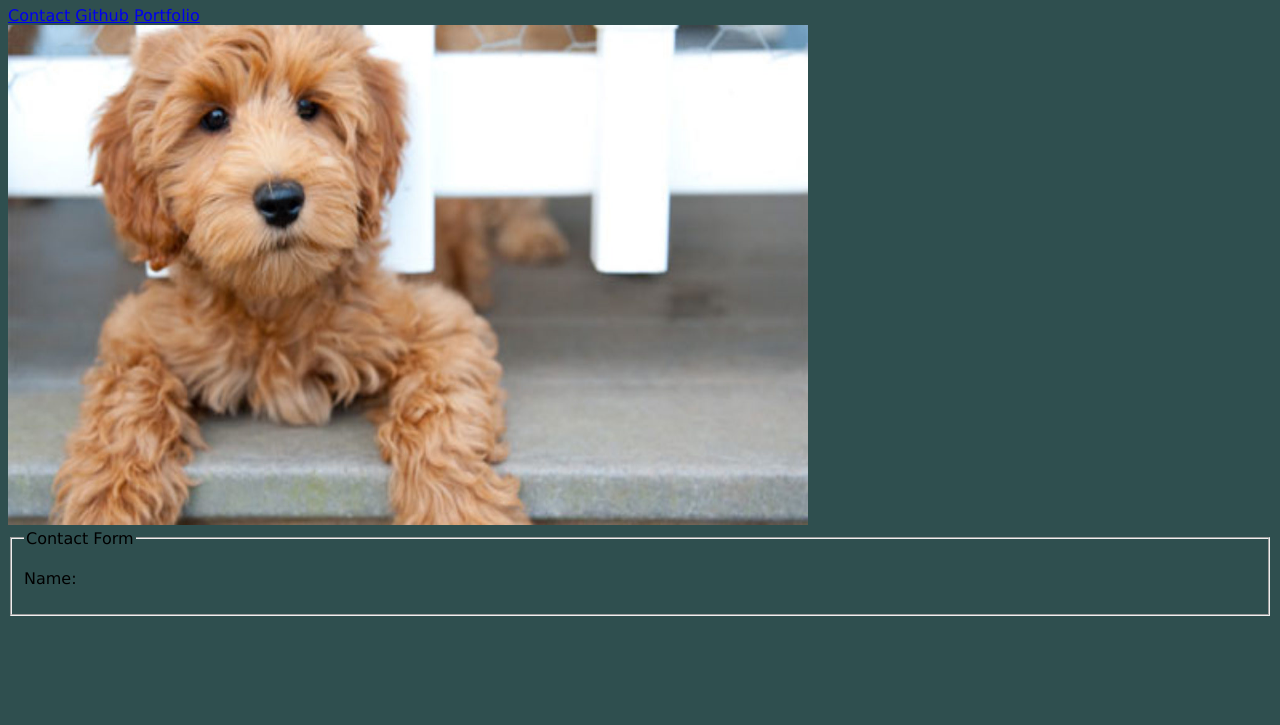
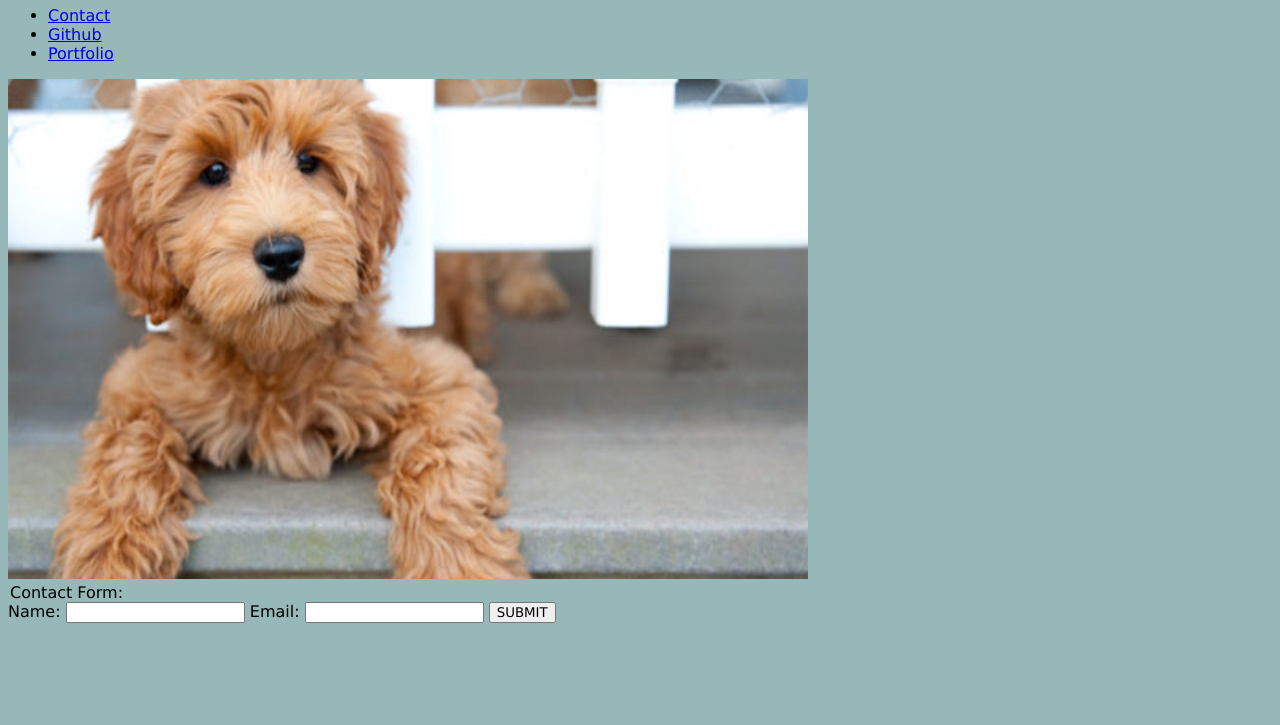
Before and after one commit to snehitak20/be-our-guest, a plain HTML site: page index.html in a window 1280 px wide. Shown: the part 75-800 px from the top of the page. Drawn offline with Linux system fonts and the light colour scheme.

Commit message:
finished contact form

```diff
--- a/assets/style.css
+++ b/assets/style.css
@@ -6,5 +6,5 @@ nav{
     display: inline;
 }
 body {
-  background-color: darkslategrey;
+  background-color: rgb(151, 184, 184);
 }
--- a/index.html
+++ b/index.html
@@ -10,22 +10,26 @@
         <header>
             <h1>Be Our Guest!</h1>
             <nav>
-                <a href="#">Contact</a>
-                <a href="#">Github</a>
-                <a href="#">Portfolio</a>
+                <ul>
+                    <li> <a href="#">Contact</a> </li>
+                    <li> <a href="#">Github</a> </li>
+                    <li> <a href="#">Portfolio</a> </li>
+                </ul>
             </nav>
         </header>
 
-        <img src="./assets/puppy-labradoodle-24-1280x720.jpg" alt="Labradoodle puppy" width="800" height="500"  />
+        <img src="./assets/puppy-labradoodle-24-1280x720.jpg" alt="Labradoodle puppy" width="800" height="500" />
 
 
         <form>
-            <fieldset>
-                <legend>Contact Form</legend>
-                <p>
-                    <label for="name">Name:</label>
-                </p>
-            </fieldset>
+            <legend>Contact Form:</legend>
+                <label for="name">Name:</label>
+                <input type="text" id="name" name="user-name">
+
+                <label for="email">Email:</label>
+                <input type="text" id="email" name="user-email">
+
+            <button type="submit">SUBMIT</button>
         </form>
     </body>
 </html>
```
